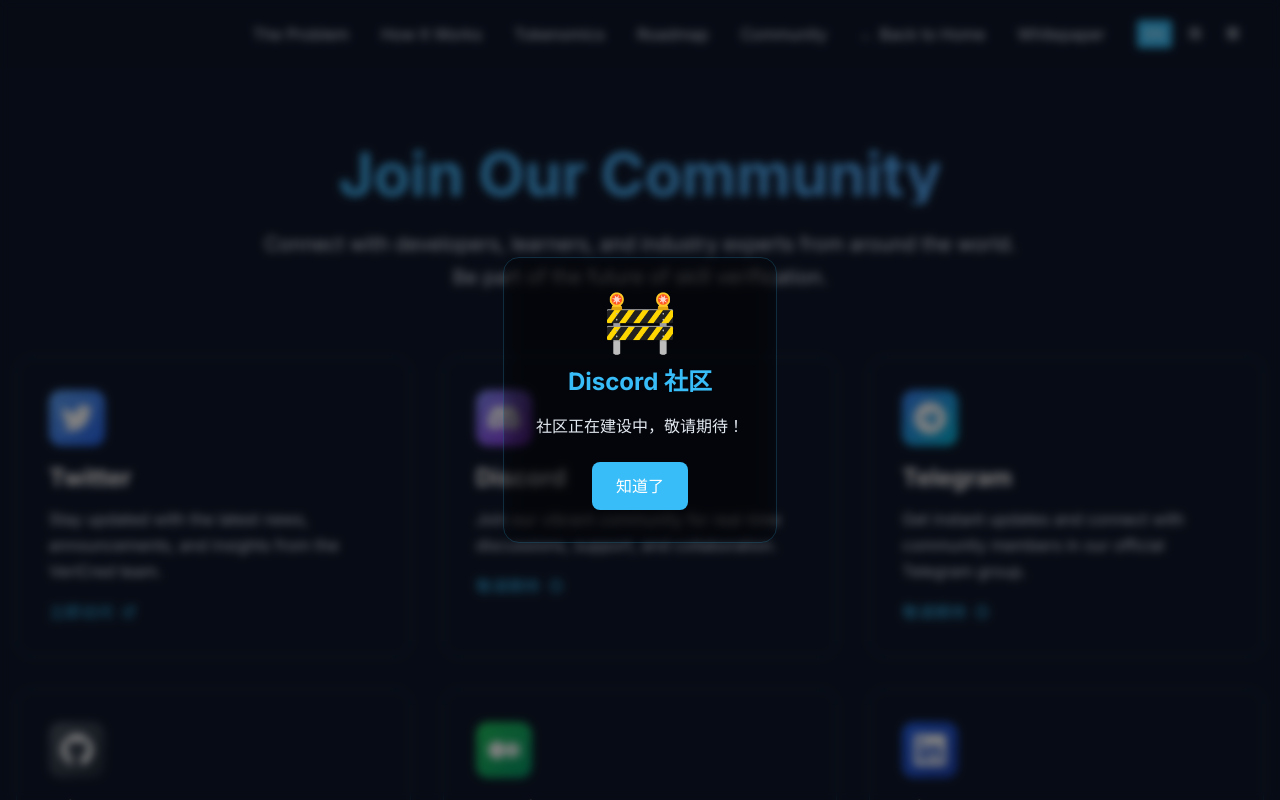
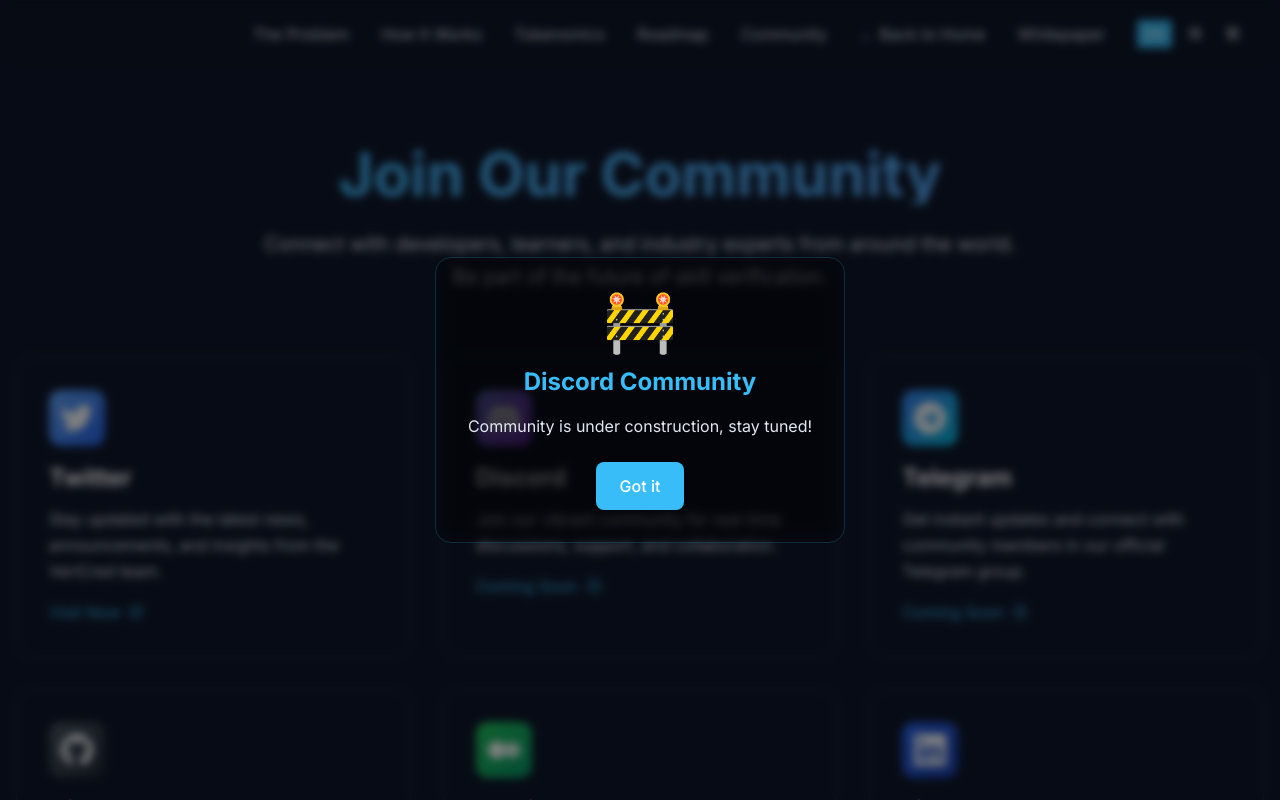
Before and after one commit to vericreddev/vericredweb, a React (Vite) app: page /community in a window 1280 px wide. Both pictures are taken after a click on the element 639 px from the left and 507 px from the top of the page. Shown: the top 800 px of the page. Built offline with nearby package versions, Linux system fonts and the light colour scheme.

Commit message:
Fix page title language and community translation issues

```diff
--- a/index.html
+++ b/index.html
@@ -5,7 +5,7 @@
     <link rel="icon" type="image/svg+xml" href="/vite.svg" />
     <meta name="viewport" content="width=device-width, initial-scale=1.0" />
     <link href="https://fonts.googleapis.com/css2?family=Inter:wght@300;400;500;600;700&display=swap" rel="stylesheet">
-    <title>VeriCred - 你的技能，从此无法伪造</title>
+    <title>VeriCred - Your Skills, Impossible to Forge</title>
   </head>
   <body>
     <div id="root"></div>
--- a/src/locales/en/translation.json
+++ b/src/locales/en/translation.json
@@ -202,6 +202,13 @@
       "description": "Join thousands of developers, learners, and industry experts who are building the future of skill verification together.",
       "joinDiscord": "Join Discord",
       "followTwitter": "Follow on Twitter"
-    }
+    },
+    "modal": {
+      "title": "Community",
+      "description": "Community is under construction, stay tuned!",
+      "button": "Got it"
+    },
+    "visitNow": "Visit Now",
+    "comingSoon": "Coming Soon"
   }
 }
--- a/src/locales/zh-TW/translation.json
+++ b/src/locales/zh-TW/translation.json
@@ -184,6 +184,13 @@
       "description": "加入數千名開發者、學習者和行業專家，共同構建技能驗證的未來。",
       "joinDiscord": "加入Discord",
       "followTwitter": "追蹤Twitter"
-    }
+    },
+    "modal": {
+      "title": "社區",
+      "description": "社區正在建設中，敬請期待！",
+      "button": "知道了"
+    },
+    "visitNow": "立即訪問",
+    "comingSoon": "敬請期待"
   }
 }
--- a/src/sections/Community.jsx
+++ b/src/sections/Community.jsx
@@ -111,13 +111,13 @@
             onClick={(e) => e.stopPropagation()}
           >
             <div className="text-6xl mb-4">🚧</div>
-            <h3 className="text-2xl font-bold mb-4 text-accent">{selectedPlatform} 社区</h3>
-            <p className="text-light mb-6">社区正在建设中，敬请期待！</p>
+            <h3 className="text-2xl font-bold mb-4 text-accent">{selectedPlatform} {t('community.modal.title')}</h3>
+            <p className="text-light mb-6">{t('community.modal.description')}</p>
             <button
               onClick={() => setShowComingSoon(false)}
               className="btn btn-primary"
             >
-              知道了
+              {t('community.modal.button')}
             </button>
           </motion.div>
         </motion.div>
@@ -174,7 +174,7 @@
                 </p>
 
                 <div className="flex items-center text-accent group-hover:translate-x-2 transition-transform duration-300">
-                  <span className="mr-2">{social.name === 'Twitter' ? '立即访问' : '敬请期待'}</span>
+                  <span className="mr-2">{social.name === 'Twitter' ? t('community.visitNow') : t('community.comingSoon')}</span>
                   <svg className="w-4 h-4" fill="none" stroke="currentColor" viewBox="0 0 24 24">
                     <path strokeLinecap="round" strokeLinejoin="round" strokeWidth={2} d={social.name === 'Twitter' ? "M10 6H6a2 2 0 00-2 2v10a2 2 0 002 2h10a2 2 0 002-2v-4M14 4h6m0 0v6m0-6L10 14" : "M12 8v4l3 3m6-3a9 9 0 11-18 0 9 9 0 0118 0z"} />
                   </svg>
@@ -230,13 +230,13 @@
               onClick={() => handlePlatformClick('Discord')}
               className="btn btn-primary text-lg px-8 py-4"
             >
-              加入 Discord 社区
+              {t('community.cta.joinDiscord')}
             </button>
             <button
               onClick={() => handlePlatformClick('Twitter', 'https://x.com/VeriCred')}
               className="btn btn-secondary text-lg px-8 py-4"
             >
-              关注 Twitter
+              {t('community.cta.followTwitter')}
             </button>
           </div>
         </motion.div>
```
